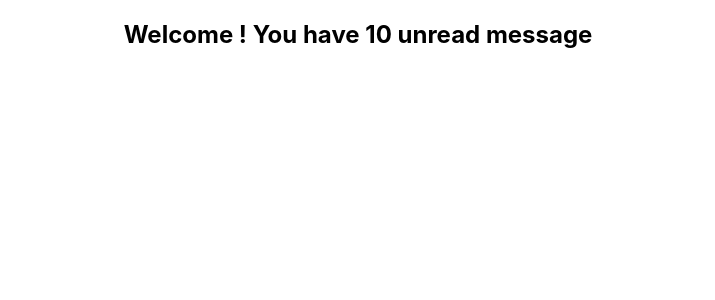
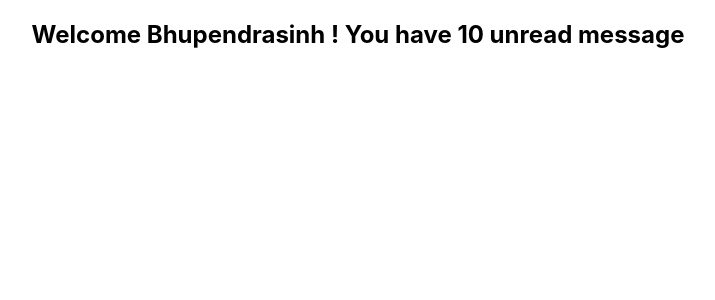
Before and after one commit to bcthakre/react_typescript, a React (Create React App) app: page / in a window 1280 px wide. Shown: the top 300 px of the page, without its empty margins (282-997 px from the left). Built offline with nearby package versions, Linux system fonts and the light colour scheme.

Commit message:
Added data types

```diff
--- a/src/App.tsx
+++ b/src/App.tsx
@@ -4,7 +4,7 @@ import { Greet } from './components/Greet';
 function App() {
   return (
     <div className="App">
-      <Greet />
+      <Greet name='Bhupendrasinh' />
     </div>
   );
 }
--- a/src/components/Greet.tsx
+++ b/src/components/Greet.tsx
@@ -2,10 +2,12 @@
 type GreetProps = {
     name: string
 }
+
 export const Greet = (props: GreetProps) => {
     return (
         <div>
             <h2>Welcome {props.name} ! You have 10 unread message</h2>
+
         </div>
     )
 }
```
